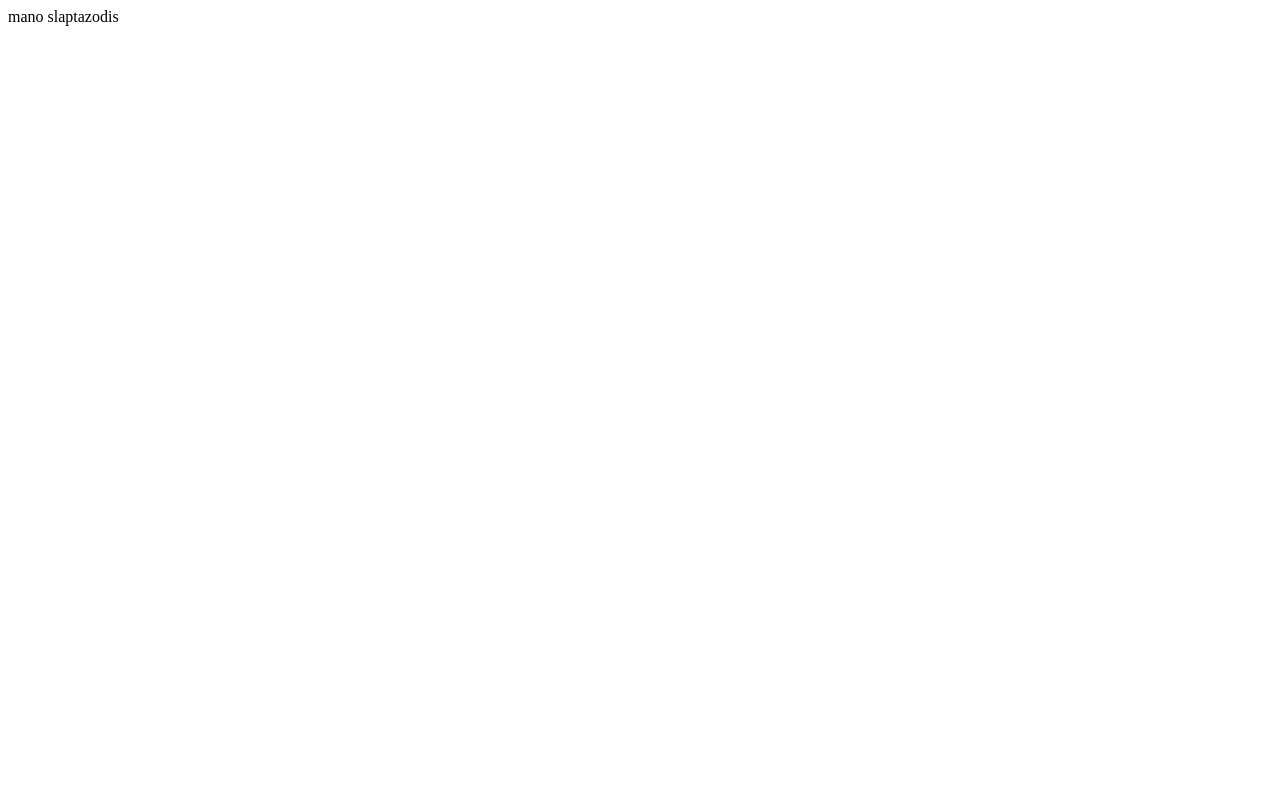
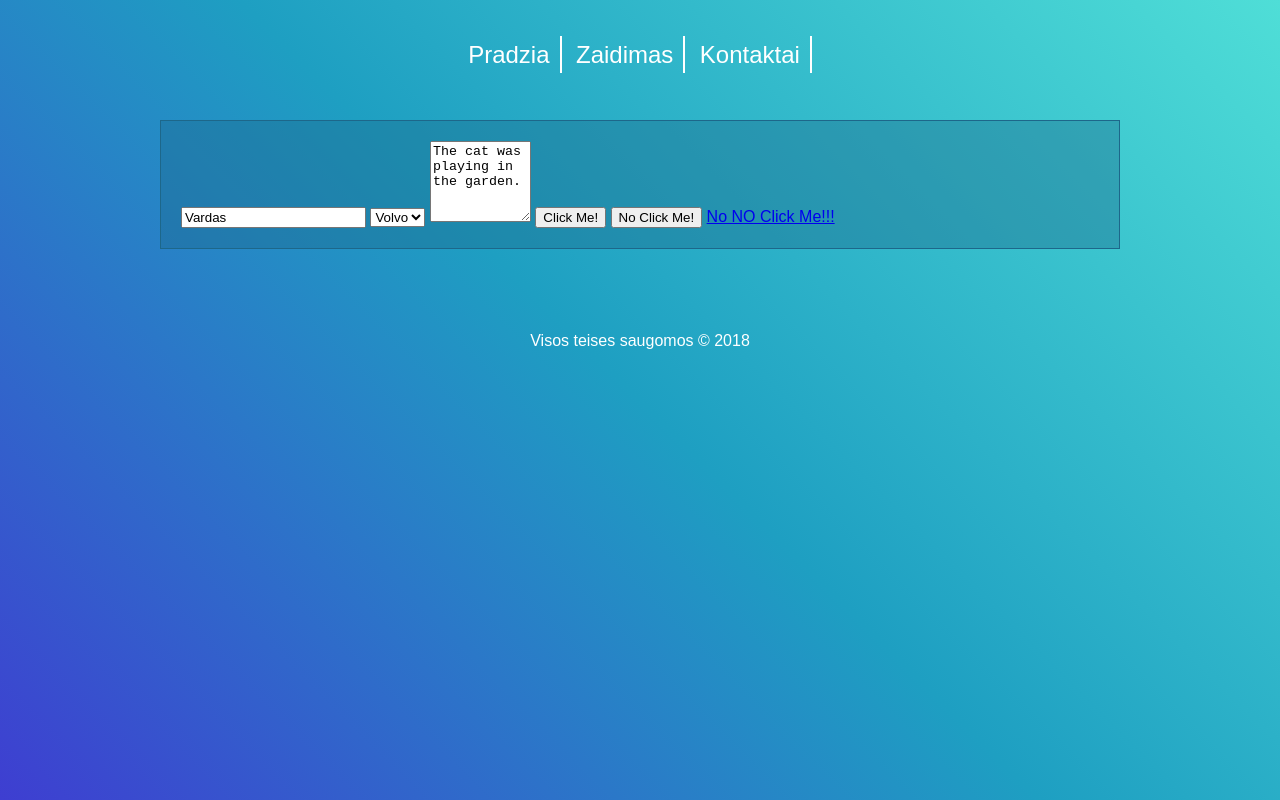
Before and after one commit to kaunas-coding-school/KCS12V, a plain HTML site: page 202/kontaktai.html in a window 1280 px wide. Drawn offline with Linux system fonts and the light colour scheme.

Commit message:
Dienos darbai

```diff
--- a/202/kontaktai.html
+++ b/202/kontaktai.html
@@ -1,10 +1,55 @@
 <!DOCTYPE html>
-<html lang="en">
+<html>
 <head>
-    <meta charset="UTF-8">
-    <title>Kontaktai</title>
+    <title>Pirmasis puslapis</title>
+    <link rel="stylesheet" href="/css/reset.css">
+    <link rel="stylesheet" href="/css/layout.css">
+    <link rel="stylesheet" href="/css/meniu.css">
 </head>
 <body>
-mano slaptazodis
+<div class="container">
+    <div class="content">
+        <nav>
+            <div class="pervidury">
+                <div>
+                    <ul>
+                        <li>
+                            <a href="/index.html">Pradzia</a>
+                        </li>
+                        <li>
+                            <a href="/201/zaidimas.html">Zaidimas</a>
+                        </li>
+                        <li>
+                            <a href="/202/kontaktai.html">Kontaktai</a>
+                        </li>
+                    </ul>
+                </div>
+            </div>
+        </nav>
+        <div class="info">
+            <form>
+                <input name="vardas" type="text" value="Vardas"/>
+
+                <select name="cars">
+                    <option value="volvo">Volvo</option>
+                    <option value="saab">Saab</option>
+                    <option value="fiat">Fiat</option>
+                    <option value="audi">Audi</option>
+                </select>
+
+                <textarea name="message" rows="5" cols="10">The cat was playing in the garden.</textarea>
+
+                <button name="vardas" type="submit">Click Me!</button>
+                <input name="vardas" type="submit" value="No Click Me!"/>
+                <a type="submit" href="#">No NO Click Me!!!</a>
+
+            </form>
+        </div>
+        <footer>
+            <div></div>
+            Visos teises saugomos &copy; 2018
+        </footer>
+    </div>
+</div>
 </body>
 </html>
--- /dev/null
+++ b/css/layout.css
@@ -0,0 +1,40 @@
+html {
+    height: 100%;
+}
+
+body {
+    font-family: Arial;
+    background-image: -webkit-linear-gradient(45deg, rgb(62, 62, 209), rgb(30, 159, 194), rgb(79, 222, 215));
+    padding: 30px 0 0;
+}
+.container {
+    margin: 0 auto;
+    display: flex;
+}
+
+aside, .turinys {
+    float: left;
+}
+
+footer {
+    color: white;
+    display: flex;
+    justify-content: center;
+    align-items: flex-end;
+    width: 100%;
+    height: 100px;
+}
+
+.content {
+    width: 960px;
+    height: 100%;
+    margin: 0 auto;
+}
+.info {
+    border: 1px solid rgba(29, 103, 138);
+    height: 100%;
+    display: flex;
+    padding: 20px;
+    background-color: rgba(29, 103, 138, 0.4);
+    margin-top: 40px;
+}
--- /dev/null
+++ b/css/meniu.css
@@ -0,0 +1,26 @@
+nav {
+    width: 100%;
+    height: 50px;
+    display: block;
+}
+
+nav li {
+    display: inline;
+}
+
+nav li a {
+    color: white;
+    font-size: 24px;
+    text-decoration: none;
+    padding: 5px 10px 5px 5px;
+    margin: 0 5px 0 0;
+    border-right: 2px solid white;
+}
+
+nav .pervidury {
+    display: flex;
+    justify-content: center;
+    align-items: center;
+    width: 100%;
+    height: 100%;
+}
--- /dev/null
+++ b/css/reset.css
@@ -0,0 +1,48 @@
+/* http://meyerweb.com/eric/tools/css/reset/
+   v2.0 | 20110126
+   License: none (public domain)
+*/
+
+html, body, div, span, applet, object, iframe,
+h1, h2, h3, h4, h5, h6, p, blockquote, pre,
+a, abbr, acronym, address, big, cite, code,
+del, dfn, em, img, ins, kbd, q, s, samp,
+small, strike, strong, sub, sup, tt, var,
+b, u, i, center,
+dl, dt, dd, ol, ul, li,
+fieldset, form, label, legend,
+table, caption, tbody, tfoot, thead, tr, th, td,
+article, aside, canvas, details, embed,
+figure, figcaption, footer, header, hgroup,
+menu, nav, output, ruby, section, summary,
+time, mark, audio, video {
+    margin: 0;
+    padding: 0;
+    border: 0;
+    font-size: 100%;
+    font: inherit;
+    vertical-align: baseline;
+}
+/* HTML5 display-role reset for older browsers */
+article, aside, details, figcaption, figure,
+footer, header, hgroup, menu, nav, section {
+    display: block;
+}
+body {
+    line-height: 1;
+}
+ol, ul {
+    list-style: none;
+}
+blockquote, q {
+    quotes: none;
+}
+blockquote:before, blockquote:after,
+q:before, q:after {
+    content: '';
+    content: none;
+}
+table {
+    border-collapse: collapse;
+    border-spacing: 0;
+}
```
Also changed, not shown: 201/komoda.html (deleted, +0 -10 lines), 201/zaidimas.html (added, +96 -0 lines), css/pradzia.css (added, +8 -0 lines), css/sachmatai.css (added, +43 -0 lines), index.html (+21 -4 lines), js/robotas.js (added, +47 -0 lines).
